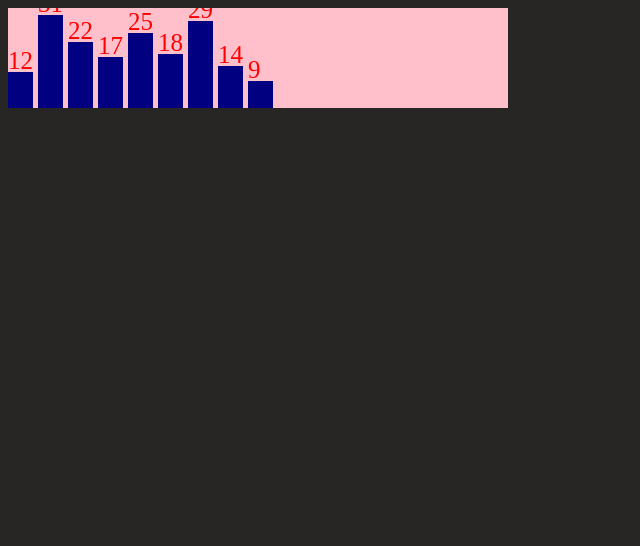
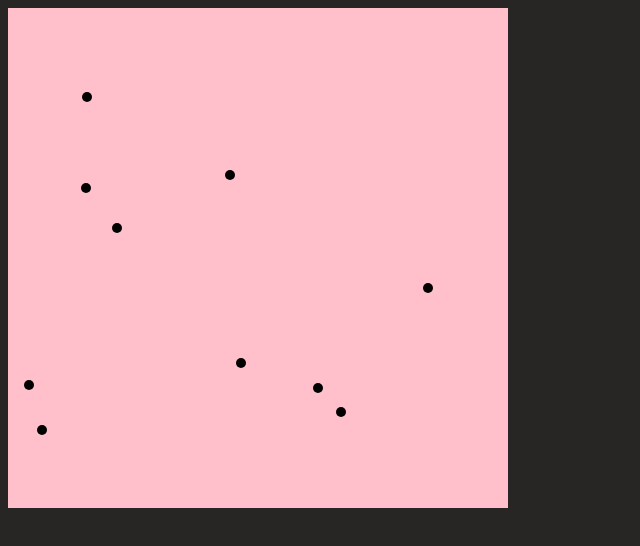
Before and after one commit to RandyPol/dataVisual, a plain HTML site: page index.html in a window 1280 px wide. Shown: the whole page, without its empty margins (0-640 px from the left). Drawn offline with nearby package versions, Linux system fonts and the light colour scheme.

Commit message:
Add Attribute to the Circle Elements.

```diff
--- a/index.html
+++ b/index.html
@@ -10,6 +10,7 @@
     <title>Data Visual</title>
   </head>
   <body>
-    <script src="./script.js"></script>
+    <!-- <script src="./script.js"></script> -->
+    <script src="./scatterPlot.js"></script>
   </body>
 </html>
--- /dev/null
+++ b/scatterPlot.js
@@ -0,0 +1,26 @@
+const dataset = [
+  [34, 78],
+  [109, 280],
+  [310, 120],
+  [79, 411],
+  [420, 220],
+  [233, 145],
+  [333, 96],
+  [222, 333],
+  [78, 320],
+  [21, 123],
+]
+
+const w = 500
+const h = 500
+
+const svg = d3.select('body').append('svg').attr('width', w).attr('height', h)
+
+svg
+  .selectAll('circle')
+  .data(dataset)
+  .enter()
+  .append('circle')
+  .attr('cx', (d) => d[0])
+  .attr('cy', (d) => h - d[1])
+  .attr('r', 5)
```
